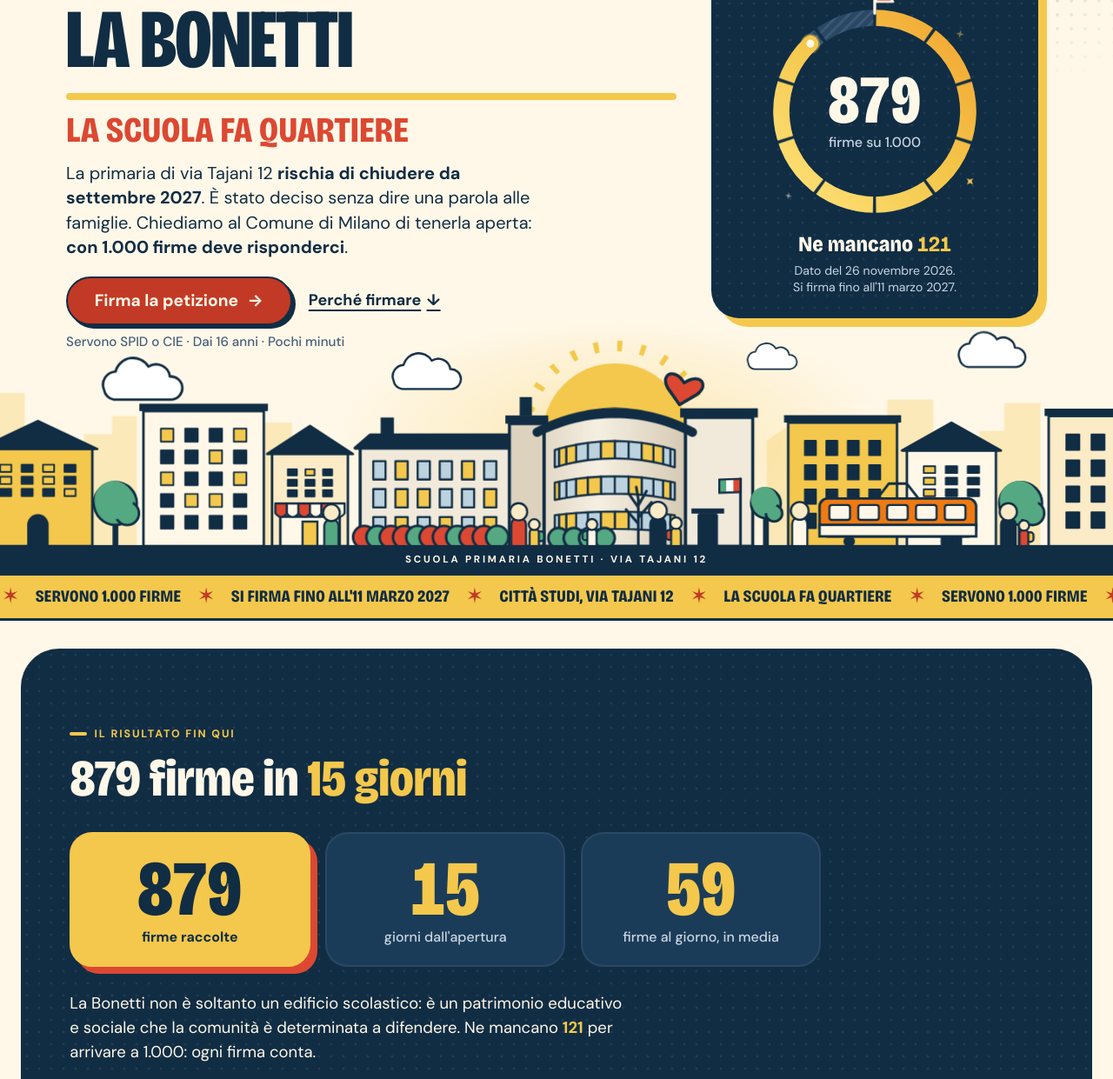
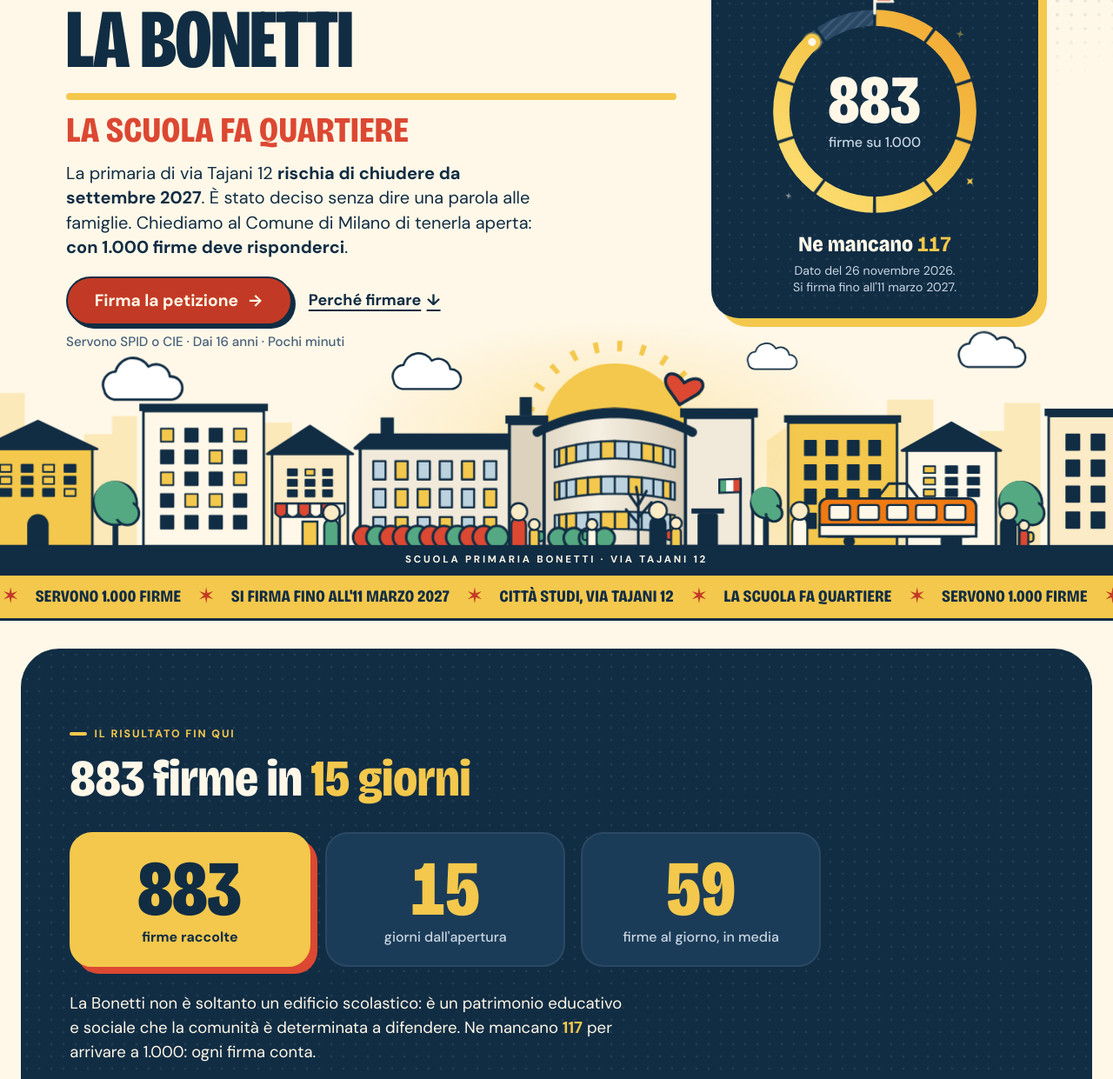
Before and after one commit to michelecimmarrusto-cmd/salviamobonetti, a plain HTML site: page index.html in a window 1280 px wide. Shown: the part 195-1436 px from the top of the page at 87% size. Drawn offline with Linux system fonts and the light colour scheme; animation ran at ten frames a second.

Commit message:
Aggiorna il contatore delle firme

```diff
--- a/index.html
+++ b/index.html
@@ -32,7 +32,7 @@
   il resto della pagina si aggiorna da solo.
 -->
 <div id="campagna" hidden
-     data-firme="879" data-obiettivo="1000" data-aggiornato="26 novembre 2026"
+     data-firme="883" data-obiettivo="1000" data-aggiornato="26 novembre 2026"
      data-scadenza="2027-03-11" data-apertura="2026-11-11"
      data-sito="https://salviamobonetti.it/"></div>
 
@@ -88,13 +88,13 @@
       <p class="meter__eyebrow">Obiettivo 1.000 firme</p>
       <div class="ring">
         <svg viewBox="0 0 240 240" role="img" aria-labelledby="ring-t">
-          <title id="ring-t">879 firme raccolte su 1.000</title>
+          <title id="ring-t">883 firme raccolte su 1.000</title>
           <defs>
             <linearGradient id="anello-oro" x1="0" y1="0" x2="1" y2="1"><stop offset="0" stop-color="#FFE27A"/><stop offset=".5" stop-color="#F4C84C"/><stop offset="1" stop-color="#F2A531"/></linearGradient>
             <pattern id="anello-retino" width="8" height="8" patternUnits="userSpaceOnUse" patternTransform="rotate(45)"><rect width="8" height="8" fill="#2A4863"/><rect width="2.6" height="8" fill="#3A5A78"/></pattern>
           </defs>
           <circle class="ring__track" cx="120" cy="120" r="104" style="stroke:url(#anello-retino) #2A4863"/>
-          <circle class="ring__bar" cx="120" cy="120" r="104" stroke-dasharray="653.45" stroke-dashoffset="79.07" transform="rotate(-90 120 120)" style="stroke:url(#anello-oro) #F4C84C"/>
+          <circle class="ring__bar" cx="120" cy="120" r="104" stroke-dasharray="653.45" stroke-dashoffset="76.45" transform="rotate(-90 120 120)" style="stroke:url(#anello-oro) #F4C84C"/>
           <circle class="ring__luce" cx="120" cy="120" r="104" transform="rotate(-90 120 120)"/>
           <circle class="ring__gaps" cx="120" cy="120" r="104" stroke-dasharray="3.4 61.945" transform="rotate(-90.94 120 120)"/>
           <g class="ring__meta" aria-hidden="true"><path d="M120 11V-15"/><path class="ring__bandiera" d="M121.5-15h19l-5.5 6.5 5.5 6.5h-19z"/></g>
@@ -102,11 +102,11 @@
           <g class="ring__tip"><circle class="ring__halo" cx="120" cy="16" r="9"/><circle class="ring__cap" cx="120" cy="16" r="9"/><circle class="ring__dot" cx="120" cy="16" r="4.4"/></g>
         </svg>
         <div class="ring__num">
-          <strong class="js-firme">879</strong>
+          <strong class="js-firme">883</strong>
           <span>firme su <span class="js-obiettivo">1.000</span></span>
         </div>
       </div>
-      <p class="meter__left js-frase-contatore">Ne mancano <strong class="js-mancano">121</strong></p>
+      <p class="meter__left js-frase-contatore">Ne mancano <strong class="js-mancano">117</strong></p>
       <p class="meter__date">Dato del <span class="js-aggiornato">26 novembre 2026</span>. <span class="meter__s">Si firma fino all'11 marzo 2027.</span></p>
     </aside>
 
@@ -136,13 +136,13 @@
 <section class="band band--navy panel record" id="risultato">
   <div class="wrap">
     <p class="eyebrow">Il risultato fin qui</p>
-    <h2><span class="js-firme">879</span> firme in <span class="hl"><span class="js-giorni">15</span> giorni</span></h2>
+    <h2><span class="js-firme">883</span> firme in <span class="hl"><span class="js-giorni">15</span> giorni</span></h2>
     <ul class="record__numeri">
-      <li><strong data-conta class="js-firme">879</strong><span>firme raccolte</span></li>
+      <li><strong data-conta class="js-firme">883</strong><span>firme raccolte</span></li>
       <li><strong data-conta class="js-giorni">15</strong><span>giorni dall'apertura</span></li>
       <li><strong data-conta class="js-media">59</strong><span>firme al giorno, in media</span></li>
     </ul>
-    <p class="record__testo">La Bonetti non è soltanto un edificio scolastico: è un patrimonio educativo e sociale che la comunità è determinata a difendere. <span class="js-frase-record">Ne mancano <strong class="js-mancano">121</strong> per arrivare a 1.000: ogni firma conta.</span></p>
+    <p class="record__testo">La Bonetti non è soltanto un edificio scolastico: è un patrimonio educativo e sociale che la comunità è determinata a difendere. <span class="js-frase-record">Ne mancano <strong class="js-mancano">117</strong> per arrivare a 1.000: ogni firma conta.</span></p>
     <a class="btn" href="https://partecipazione.comune.milano.it/initiatives/i-768" target="_blank" rel="noopener">Firma la petizione <span aria-hidden="true">→</span></a>
     <p class="record__fonte">Dati di Milano Partecipa, il portale del Comune di Milano: petizione aperta l'11 novembre 2026. Dato del <span class="js-aggiornato">26 novembre 2026</span>.</p>
   </div>
@@ -590,9 +590,9 @@
       <h2>La Bonetti resta aperta <span class="hl">se lo chiediamo in tanti</span></h2>
       <div class="goal" aria-hidden="true">
         <div class="goal__bar"><i></i></div>
-        <p><strong class="js-firme">879</strong> firme su <span class="js-obiettivo">1.000</span></p>
+        <p><strong class="js-firme">883</strong> firme su <span class="js-obiettivo">1.000</span></p>
       </div>
-      <p class="js-frase-finale">Ne mancano <strong class="js-mancano">121</strong>. La prossima firma può essere la tua.</p>
+      <p class="js-frase-finale">Ne mancano <strong class="js-mancano">117</strong>. La prossima firma può essere la tua.</p>
       <a class="btn btn--big" href="https://partecipazione.comune.milano.it/initiatives/i-768" target="_blank" rel="noopener">Firma la petizione <span aria-hidden="true">→</span></a>
     </div>
     <img class="final__bear" src="assets/img/logo.webp" width="300" height="300" alt="">
@@ -640,7 +640,7 @@
 
 <div class="dock" id="dock" aria-hidden="true">
   <svg class="dock__ring" viewBox="0 0 40 40" aria-hidden="true"><circle cx="20" cy="20" r="16"/><circle class="js-arco" cx="20" cy="20" r="16" pathLength="100" stroke-dasharray="0 100" transform="rotate(-90 20 20)"/></svg>
-  <p><strong class="js-firme">879</strong> firme su <span class="js-obiettivo">1.000</span></p>
+  <p><strong class="js-firme">883</strong> firme su <span class="js-obiettivo">1.000</span></p>
   <a class="btn btn--small" href="https://partecipazione.comune.milano.it/initiatives/i-768" target="_blank" rel="noopener" tabindex="-1">Firma ora <span aria-hidden="true">→</span></a>
   <!-- Le sezioni, a portata di pollice: stesse voci del menu in alto -->
   <details class="dock__menu" id="menu-basso">
```
